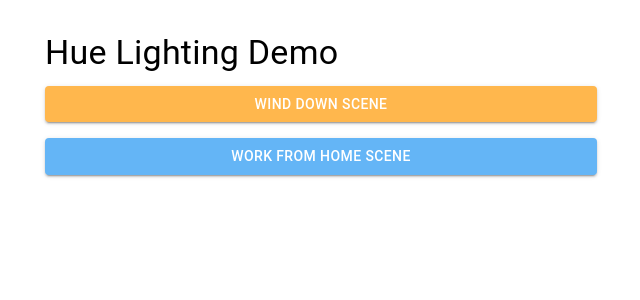
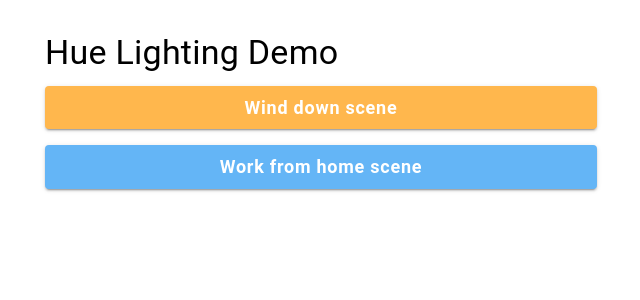
Before and after one commit to atxtechbro/hue_api, a React (Create React App) app in the folder frontend/: page / in a window 1280 px wide. Shown: the top 300 px of the page, without its empty margins (319-959 px from the left). Built offline with nearby package versions, Linux system fonts and the light colour scheme.

Commit message:
Refine button text styling: Update to sentence case, increase font size, and enhance letter-spacing.

```diff
--- a/frontend/src/Scenes.js
+++ b/frontend/src/Scenes.js
@@ -14,17 +14,31 @@ function Scenes() {
     <Stack spacing={2}>
       <Button
         variant="contained"
-        style={{ backgroundColor: '#FFB74D', color: 'white' }} // Soft warm orange
+        style={{
+          backgroundColor: '#FFB74D',
+          color: 'white',
+          fontSize: '18px',
+          letterSpacing: '0.75px',
+          fontWeight: 'bold',
+          textTransform: 'none'
+        }}
         onClick={() => triggerScene('/wind_down')}
       >
-        Wind Down Scene
+        Wind down scene
       </Button>
       <Button
         variant="contained"
-        style={{ backgroundColor: '#64B5F6', color: 'white' }} // Soft calm blue
+        style={{
+          backgroundColor: '#64B5F6',
+          color: 'white',
+          fontSize: '18px',
+          letterSpacing: '0.75px',
+          fontWeight: 'bold',
+          textTransform: 'none'
+        }}
         onClick={() => triggerScene('/work_from_home')}
       >
-        Work From Home Scene
+        Work from home scene
       </Button>
     </Stack>
   );
```
